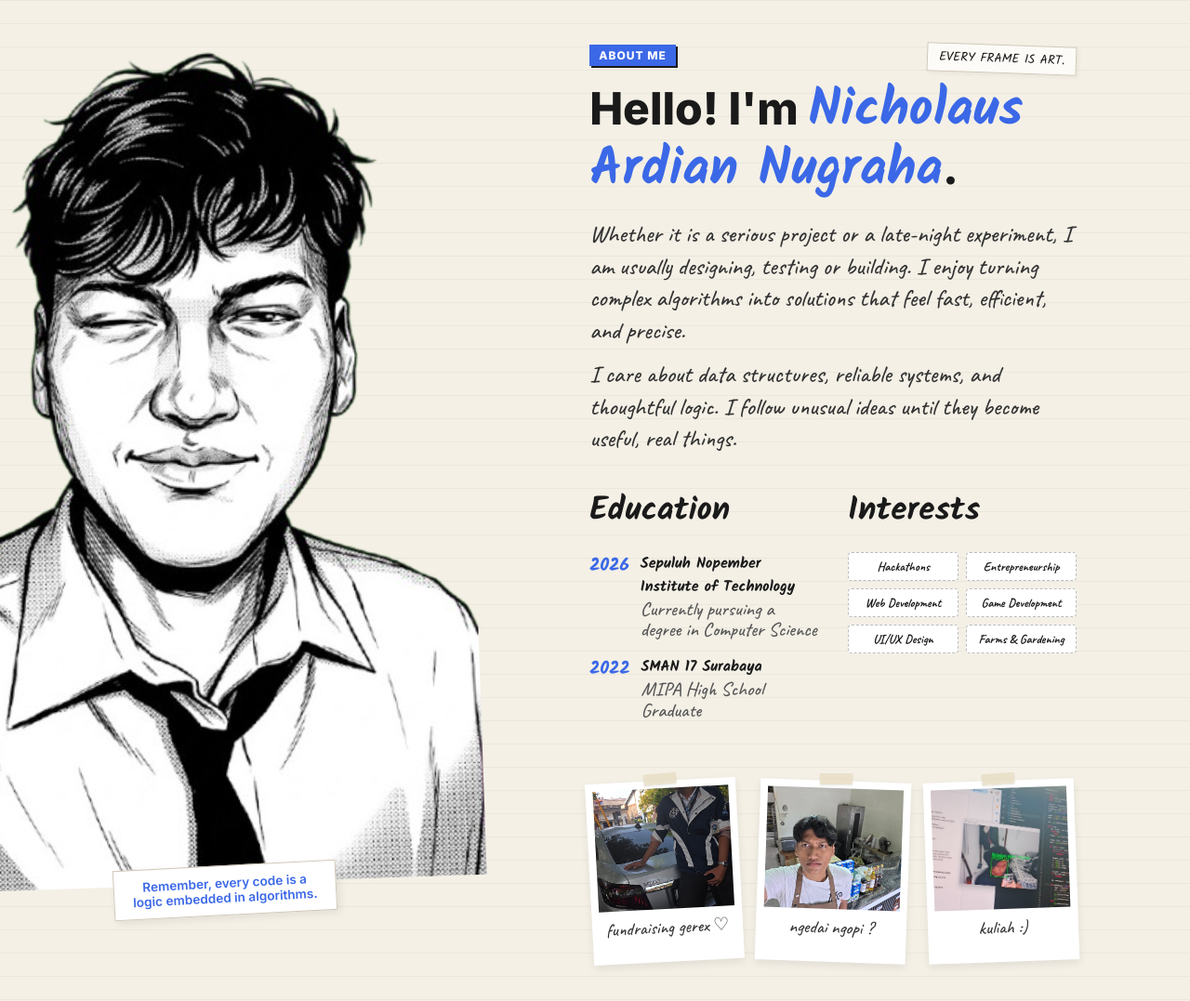
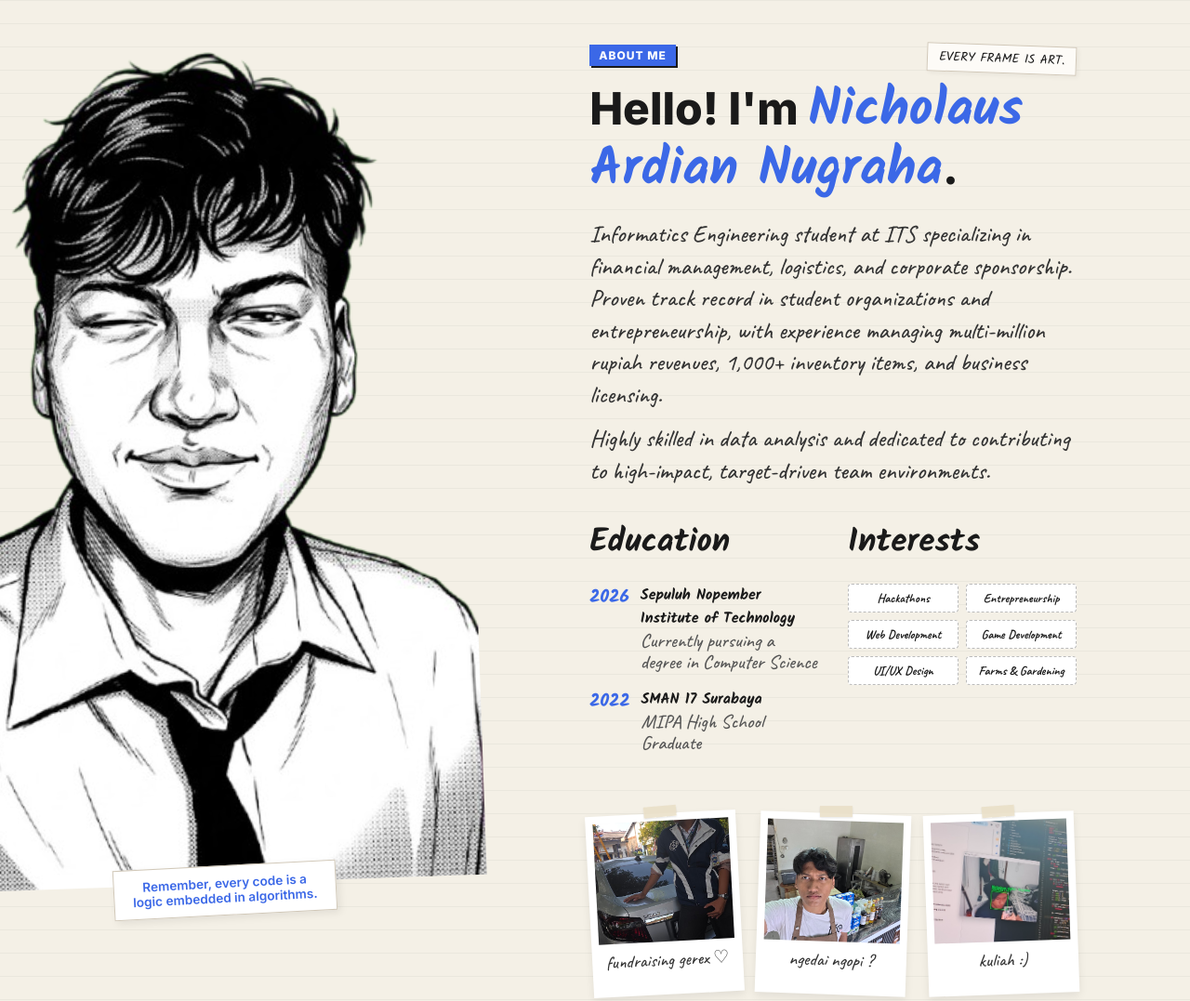
Before and after one commit to niko051207/Portofolio1, a plain HTML site: page index.html in a window 1280 px wide. Shown: the top 1077 px of the page at 93% size. Drawn offline with Linux system fonts and the light colour scheme.

Commit message:
Update index.html

```diff
--- a/index.html
+++ b/index.html
@@ -23,8 +23,8 @@
                 <div class="tape-tag">EVERY FRAME IS ART.</div>
                 <h1>Hello! I'm <span class="name">Nicholaus Ardian Nugraha</span>.</h1>
                 <div class="bio-text">
-                    <p>Whether it is a serious project or a late-night experiment, I am usually designing, testing or building. I enjoy turning complex algorithms into solutions that feel fast, efficient, and precise.</p>
-                    <p>I care about data structures, reliable systems, and thoughtful logic. I follow unusual ideas until they become useful, real things.</p>
+                    <p>Informatics Engineering student at ITS specializing in financial management, logistics, and corporate sponsorship. Proven track record in student organizations and entrepreneurship, with experience managing multi-million rupiah revenues, 1,000+ inventory items, and business licensing.</p>
+                    <p>Highly skilled in data analysis and dedicated to contributing to high-impact, target-driven team environments.</p>
                 </div>
             </div>
 
```
